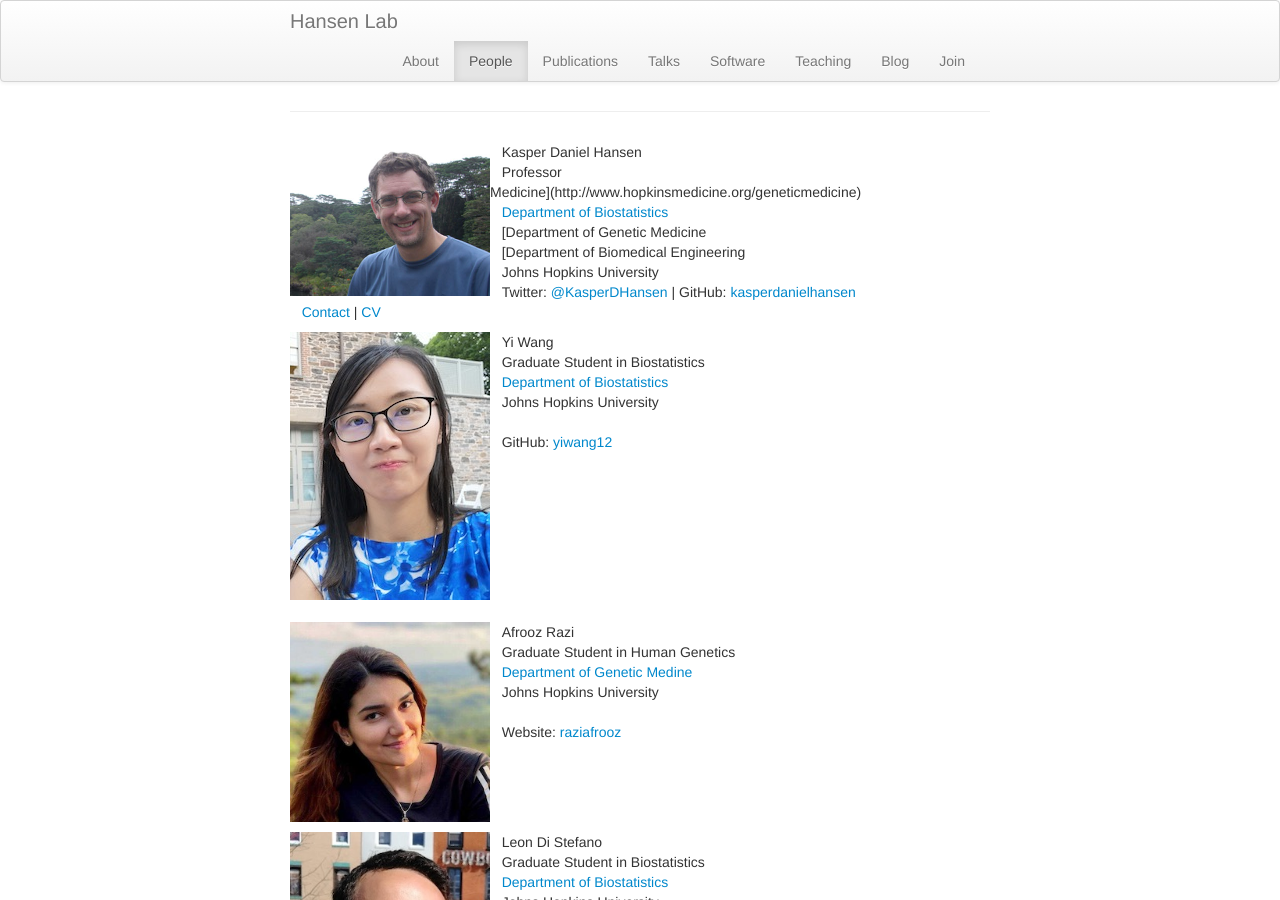
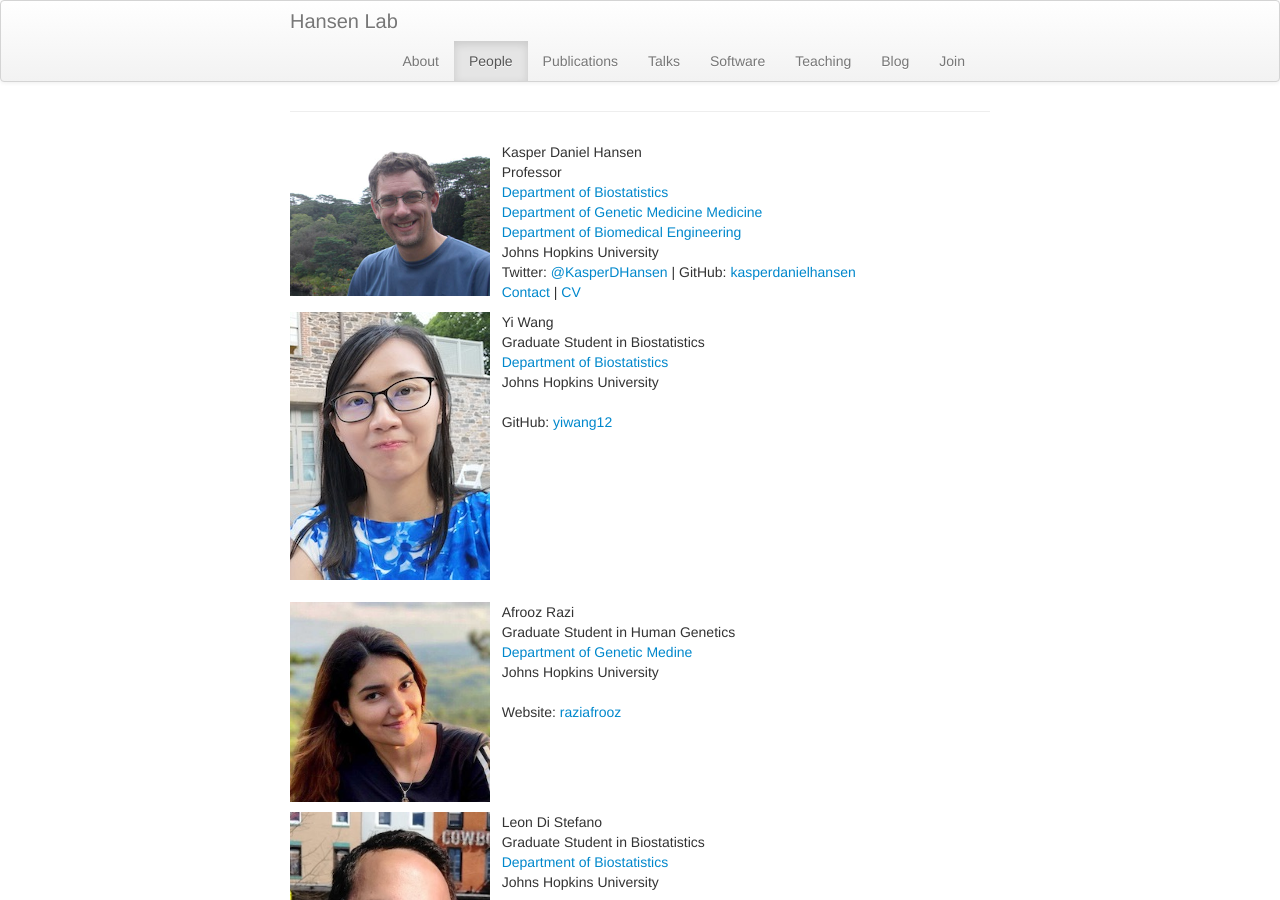
Before and after one commit to hansenlab/hansenlab.github.io, a Jekyll site: the page built from 01-people.md, in a window 1280 px wide and 900 px high. Built offline with Jekyll 4.4.1, drawn with Linux system fonts in a browser that asks for light colours; part of the change alters nothing that is shown.

Commit message:
promotion

```diff
--- a/01-people.md
+++ b/01-people.md
@@ -9,10 +9,9 @@ permalink: "people.html"
 <img alt="Kasper Daniel Hansen" align="left" src="media/people/khansen.jpg" width="200" height="200"/>
 &nbsp;&nbsp;&nbsp;Kasper Daniel Hansen
 &nbsp;&nbsp;&nbsp;Professor
-Medicine](http://www.hopkinsmedicine.org/geneticmedicine)
 &nbsp;&nbsp;&nbsp;[Department of Biostatistics](http://www.biostat.jhsph.edu)
-&nbsp;&nbsp;&nbsp;[Department of Genetic Medicine
-&nbsp;&nbsp;&nbsp;[Department of Biomedical Engineering
+&nbsp;&nbsp;&nbsp;[Department of Genetic Medicine Medicine](http://www.hopkinsmedicine.org/geneticmedicine)
+&nbsp;&nbsp;&nbsp;[Department of Biomedical Engineering](https://www.bme.jhu.edu)
 &nbsp;&nbsp;&nbsp;Johns Hopkins University
 &nbsp;&nbsp;&nbsp;Twitter: [@KasperDHansen](https://twitter.com/KasperDHansen) |
 GitHub: [kasperdanielhansen](https://github.com/kasperdanielhansen)
```
